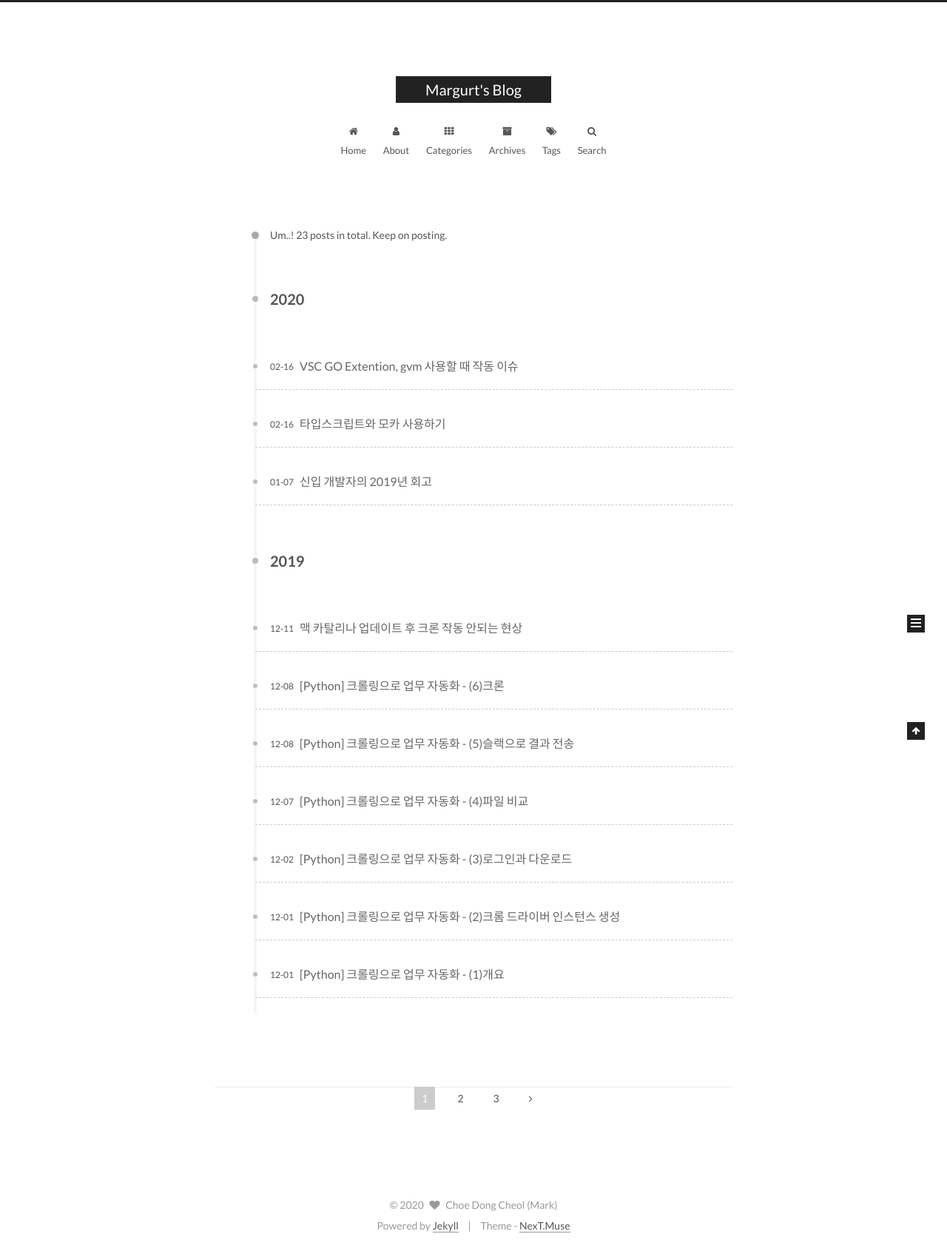
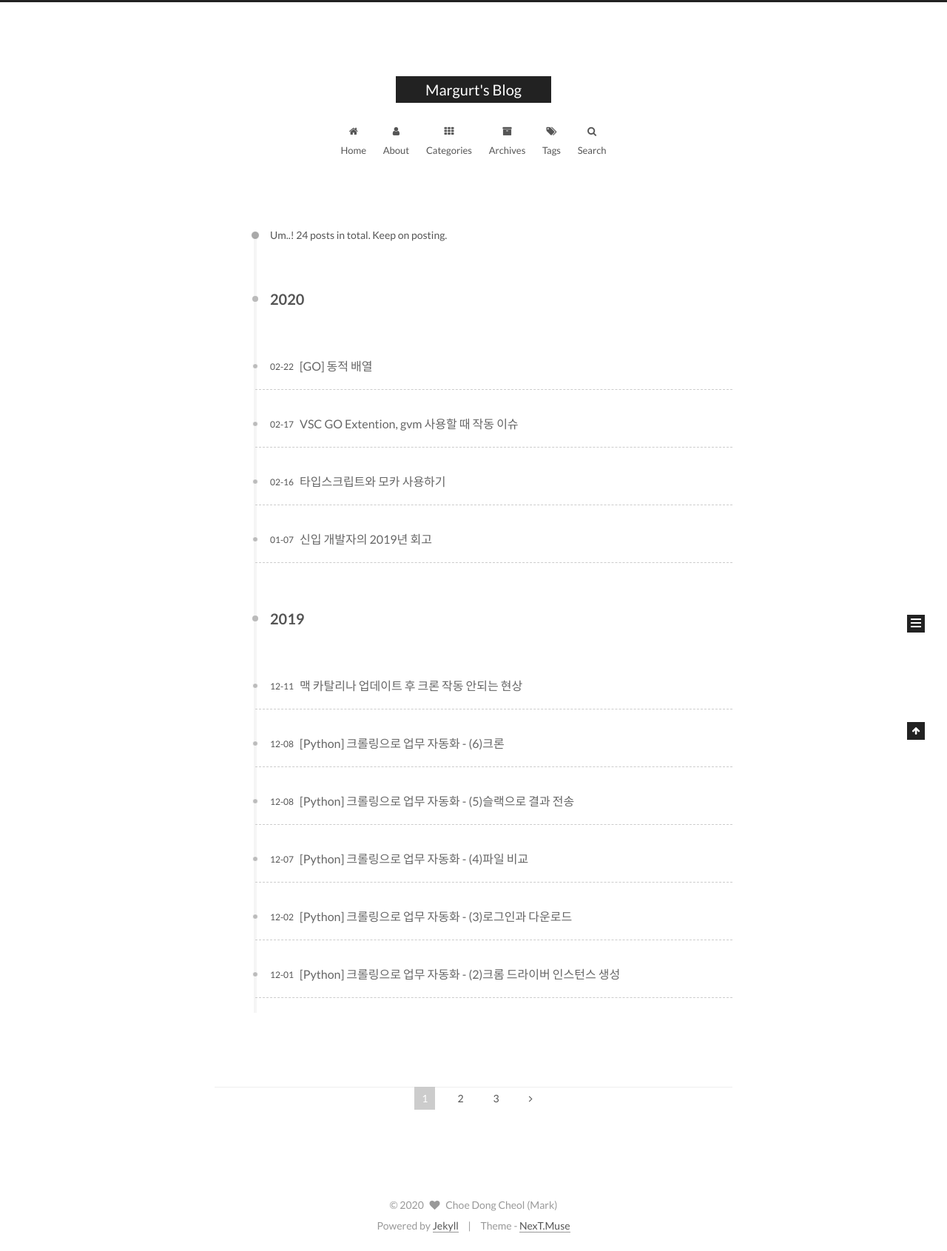
Before and after one commit to dc7303/dc7303.github.io, a Jekyll site: the page built from archives/index.html, in a window 1280 px wide. Shown: the whole page at 74% size. Built offline with Jekyll 4.4.1, drawn with Linux system fonts in a browser that asks for light colours; comment, search, counter and statistics services are not loaded; part of the change alters nothing that is shown.

Commit message:
고랭 동적 배열 추가

````diff
--- a/_posts/2020-02-17-vscGoExtentionsUsingGvm.md
+++ b/_posts/2020-02-17-vscGoExtentionsUsingGvm.md
@@ -1,7 +1,7 @@
 ---
 layout: post
 title: "VSC GO Extention, gvm 사용할 때 작동 이슈"
-date: 2020-02-16 02:00:00
+date: 2020-02-17 02:00:00
 category:
 - go
 - vsc
--- /dev/null
+++ b/_posts/2020-02-22-goSliceStruct.md
@@ -0,0 +1,152 @@
+---
+layout: post
+title: "[GO] 동적 배열"
+date: 2020-02-22 02:00:00
+category:
+- go
+tag:
+- go
+comments: true
+---
+
+고에서 동적 배열의 동작 원리를 이해하고 사용할 때 주의할 점을 정리한다.
+
+### 동적배열 선언
+고에서 동적 배열을 **Slice**라고 부른다. 선언은 아래와 같이 할 수 있다.
+
+```go
+package main
+
+import "fmt"
+
+func main() {
+    var a []int
+    a2 := []int{}
+    a3 := []int{1, 2, 3, 4}
+    // 2번쨰 인자는 Length, 3번쨰 인자는 Capacity
+    a4 := make([]int, 3)
+    a5 := make([]int, 3, 4)
+}
+```
+
+Slice는 내부적으로 길이(length)와 수용범위(Capacity)를 가지고 있다.
+<details>
+<summary>길이와 수용범위??</summary>
+<div markdown="1">
+길이는 현재 값이 존재하는 범위를 나타내고, 수용범위는 해당 배열의 메모리가 할당받는 메모리의 크기라고 생각해볼 수 있다.
+
+만약 길이가 3이고 수용범위가 4인 배열이 있다면 [◼◼︎◼︎︎◻︎] 이런 형태일 것이다.
+
+즉 1개 값을 할당받지 못한 배열 내 메모리 공간이 존재한다는 뜻이다.
+</div>
+</details>
+
+```go
+...
+
+func main() {
+    a := make([]int, 3, 4)
+    fmt.Printf("len=%d, cap=%d", len(a), cap(a))
+}
+/*
+len=3, cap=4
+*/
+```
+
+### 동적배열 원리
+일반적인 배열은 길이와 타입의 사이즈를 곱한 메모리 영역을 가지고 있다. 그렇기 때문에 메모리를 벗어난 영역에 접근할 경우 프로그램이 에러를 발생시킨다.
+
+하지만 복잡한 프로그램을 작성할 때 고정된 배열은 한계가 있다. 그렇기 때문에 동적 배열이 나온 것이다.
+
+고에서 동적 배열은 범위를 벗어날 때 새로운 메모리 영역에 메모리를 확보하고, 기존에 있던 값들을 복사하여 배열의 길이를 유동적으로 관리한다.
+
+하지만 매번 새로운 메모리 영역을 확보하는 것은 아니다.
+
+코드로 확인해보자.
+
+```go
+...
+
+func main() {
+    // 초기화
+    var a []int
+    printSliceInfo(a)
+
+    // (1, 2) 추가
+    a = append(a, 1, 2)
+    printSliceInfo(a)
+
+    // (3) 추가
+    a = append(a, 3)
+    printSliceInfo(a)
+
+    // (4) 추가
+    a = append(a, 4)
+    printSliceInfo(a)
+}
+
+// 슬라이스 정보 출력
+func printSliceInfo(a []int) {
+    fmt.Printf("len=%d cap=%d slice=%v addr=%p\n", len(a), cap(a), a, a)
+}
+
+/*
+len=0 cap=0 slice=[] addr=0x0                   초기화
+len=2 cap=2 slice=[1 2] addr=0xc0000180c0       (1, 2)추가
+len=3 cap=4 slice=[1 2 3] addr=0xc000014280     (3)추가
+len=4 cap=4 slice=[1 2 3 4] addr=0xc000014280   (4)추가
+*/
+```
+4줄의 출력 결과를 통해 동적 배열이 어떻게 동작하는지 확인해보자.
+
+1. 초기화 했을 때와 (1, 2)를 추가했을 때 메모리 주소를 확인해보면 **다른 영역**인 걸 확인할 수 있다.
+2. (3)을 추가했을 때도 새로운 메모리 주소를 가지고 있다. 중요한 것은 메모리가 생성될 때 **메모리 범위(Capacity)를 이전의 두 배 값**으로 확보했다.
+3. (4)를 추가했을 때는 **같은 메모리 주소**다. 핵심은 **새로운 메모리를 할당받는 시점은 메모리 범위(Capacity)의 영향을 받는다**.
+
+결과에서 확인할 수 있듯이 고에서 동적 배열은 **새로운 메모리 영역을 생성하거나, 현재 메모리 영역을 사용해서 배열 크기를 동적으로 관리하고 있다.**
+
+이런 일관성없는 메커니즘은 메모리를 불필요하게 낭비하지 않는 이점이 있다. 하지만 일관성이 없으면 꼭 주의할 점이 생긴다.
+
+### 주의
+만약 `append()` 함수로 변경된 슬라이스의 값을 수정한다고 가정해보자.
+
+```go
+...
+
+func main() {
+    a := []int{1, 2}
+    printSliceInfo(a)
+
+    b := append(a, 3)
+    b[0] = 7
+    printSliceInfo(a)
+
+    c := append(b, 4)
+    c[1] = 7
+    printSliceInfo(b)
+}
+
+...
+/*
+len=2 cap=2 slice=[1 2] addr=0xc000090010
+len=3 cap=4 slice=[7 2 3] addr=0xc000094020
+len=4 cap=4 slice=[7 7 3 4] addr=0xc000094020
+*/
+```
+
+결과에서 보면 a와 b는 다른 주소를 가지고 있어서 b의 값을 수정해도 a에게 영향을 주지 않는다.
+
+반면 b와 c는 같은 주소를 가지고 있어서 c의 값이 변경될 때 b의 값도 달라진다.
+
+이런 상황은 배열의 길이가 매우 유동적인 상황일 때 예상하지 못한 버그를 만들어내기 쉽다.
+
+따라서 안전하게 **append() 리턴 값은 항상 append() 하는 대상에 재할당해서 쓰자**
+
+```go
+func main() {
+    var a []int
+    a = append(a, 1, 2)
+}
+```
+
+이렇게 말이다.
````
